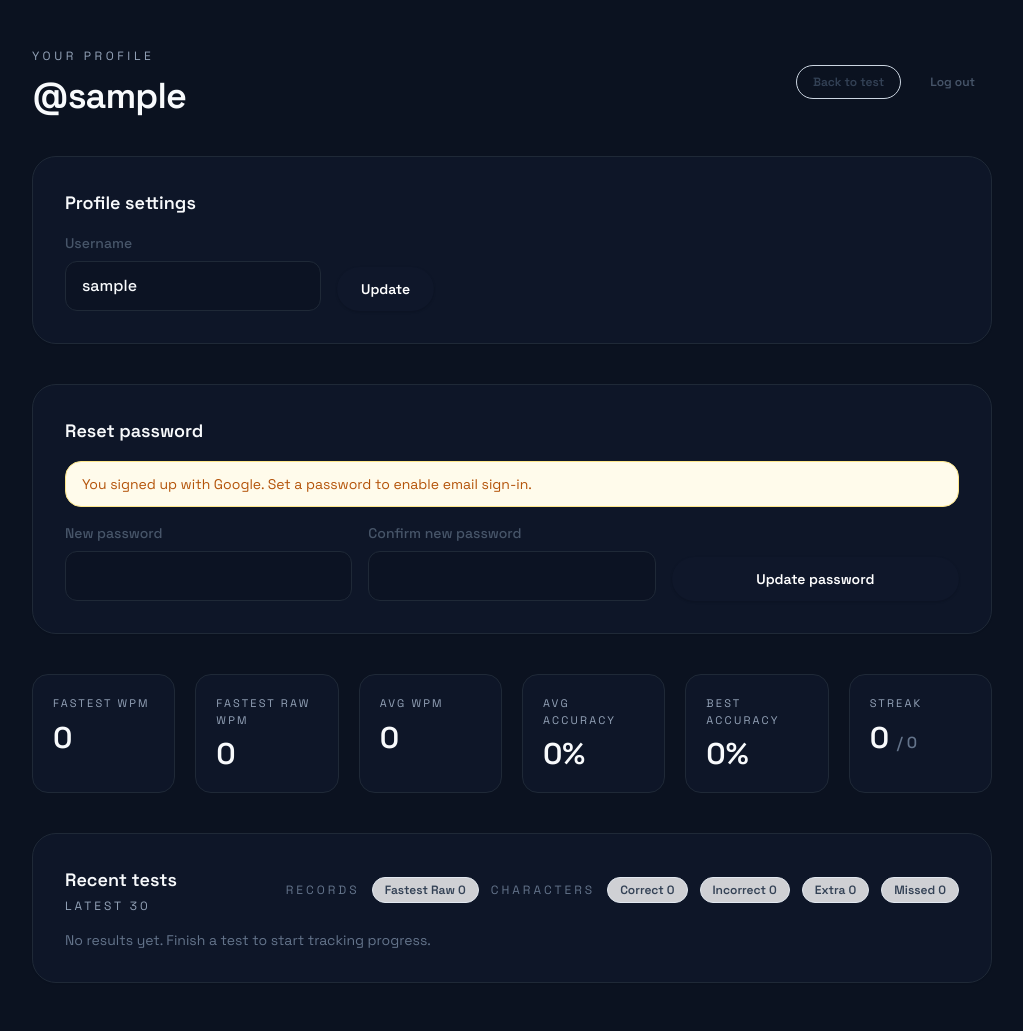
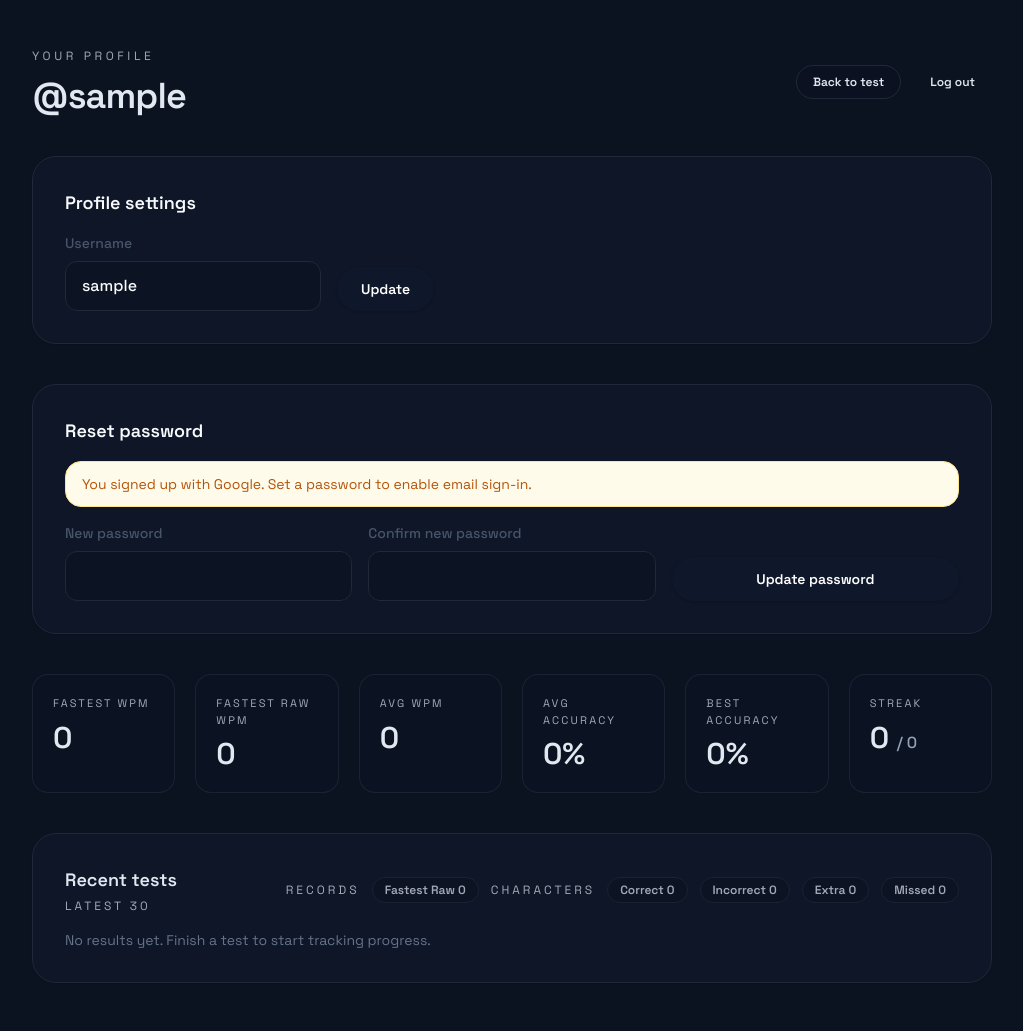
Before and after one commit to checo99dlg/Typing-Web, a Flask app: page /profile in a window 1280 px wide. Shown: the whole page, without its empty margins (128-1151 px from the left). Run offline with Flask 3, Linux system fonts and the light colour scheme; the visitor is signed in with stand-in values (Sample User, id 1); data comes from the database, SQL or seed files in the repository; data that the repository does not hold is empty; some libraries are stand-ins or nearby versions.

Commit message:
updated profile theme for honey and fixed buttons for consistency

```diff
--- a/templates/profile.html
+++ b/templates/profile.html
@@ -81,6 +81,34 @@
         border-color: var(--app-surface-border) !important;
         color: var(--app-text) !important;
       }
+      .profile-card {
+        background-color: color-mix(in srgb, var(--app-surface) 85%, #000) !important;
+        border-color: color-mix(in srgb, var(--app-surface-border) 80%, transparent) !important;
+      }
+      .profile-label {
+        color: var(--app-word) !important;
+        opacity: 0.7;
+      }
+      .profile-title,
+      .profile-value {
+        color: var(--app-word) !important;
+      }
+      .profile-sub {
+        color: var(--app-muted) !important;
+      }
+      .profile-btn {
+        background-color: color-mix(in srgb, var(--app-surface) 82%, #000) !important;
+        border-color: var(--app-surface-border) !important;
+        color: var(--app-word) !important;
+      }
+      .profile-btn-link {
+        color: var(--app-word) !important;
+      }
+      .profile-pill {
+        background-color: color-mix(in srgb, var(--app-surface) 80%, #000) !important;
+        border-color: var(--app-surface-border) !important;
+        color: var(--app-word) !important;
+      }
     </style>
     <script src="https://cdn.tailwindcss.com"></script>
   </head>
@@ -88,12 +116,12 @@
     <main class="mx-auto flex min-h-screen w-full max-w-5xl flex-col gap-10 px-8 py-12">
       <header class="flex flex-wrap items-center justify-between gap-4">
         <div>
-          <p class="text-xs uppercase tracking-[0.3em] text-slate-400 dark:text-slate-500">Your profile</p>
-          <h1 class="mt-3 text-4xl font-semibold tracking-tight">@{{ current_user.username or "set-username" }}</h1>
+          <p class="profile-label text-xs uppercase tracking-[0.3em] text-slate-400 dark:text-slate-500">Your profile</p>
+          <h1 class="profile-title mt-3 text-4xl font-semibold tracking-tight">@{{ current_user.username or "set-username" }}</h1>
         </div>
         <div class="flex items-center gap-3">
-          <a href="{{ url_for('index') }}" class="rounded-full border border-slate-300 px-4 py-2 text-xs font-semibold text-slate-700 hover:bg-slate-300 dark:border-slate-700 dark:text-slate-200 dark:hover:bg-slate-800">Back to test</a>
-          <a href="{{ url_for('logout') }}" class="rounded-full border border-transparent px-4 py-2 text-xs font-semibold text-slate-600 hover:text-slate-900 dark:text-slate-300 dark:hover:text-white">Log out</a>
+          <a href="{{ url_for('index') }}" class="profile-btn rounded-full border border-slate-300 px-4 py-2 text-xs font-semibold text-slate-700 hover:bg-slate-300 dark:border-slate-700 dark:text-slate-200 dark:hover:bg-slate-800">Back to test</a>
+          <a href="{{ url_for('logout') }}" class="profile-btn-link rounded-full border border-transparent px-4 py-2 text-xs font-semibold text-slate-600 hover:text-slate-900 dark:text-slate-300 dark:hover:text-white">Log out</a>
         </div>
       </header>
 
@@ -150,46 +178,46 @@
       </section>
 
       <section class="grid gap-5 md:grid-cols-6">
-        <div class="surface rounded-2xl border border-slate-200 bg-slate-100/90 p-5 dark:border-slate-800 dark:bg-slate-900">
-          <p class="text-[11px] uppercase tracking-[0.2em] text-slate-400 dark:text-slate-500">Fastest WPM</p>
-          <p class="mt-2 text-3xl font-semibold">{{ summary.fastest_wpm }}</p>
+        <div class="surface profile-card rounded-2xl border border-slate-200 bg-slate-100/90 p-5 dark:border-slate-800 dark:bg-slate-900">
+          <p class="profile-label text-[11px] uppercase tracking-[0.2em] text-slate-400 dark:text-slate-500">Fastest WPM</p>
+          <p class="profile-value mt-2 text-3xl font-semibold">{{ summary.fastest_wpm }}</p>
         </div>
-        <div class="surface rounded-2xl border border-slate-200 bg-slate-100/90 p-5 dark:border-slate-800 dark:bg-slate-900">
-          <p class="text-[11px] uppercase tracking-[0.2em] text-slate-400 dark:text-slate-500">Fastest Raw WPM</p>
-          <p class="mt-2 text-3xl font-semibold">{{ summary.fastest_raw_wpm }}</p>
+        <div class="surface profile-card rounded-2xl border border-slate-200 bg-slate-100/90 p-5 dark:border-slate-800 dark:bg-slate-900">
+          <p class="profile-label text-[11px] uppercase tracking-[0.2em] text-slate-400 dark:text-slate-500">Fastest Raw WPM</p>
+          <p class="profile-value mt-2 text-3xl font-semibold">{{ summary.fastest_raw_wpm }}</p>
         </div>
-        <div class="surface rounded-2xl border border-slate-200 bg-slate-100/90 p-5 dark:border-slate-800 dark:bg-slate-900">
-          <p class="text-[11px] uppercase tracking-[0.2em] text-slate-400 dark:text-slate-500">Avg WPM</p>
-          <p class="mt-2 text-3xl font-semibold">{{ summary.avg_wpm }}</p>
+        <div class="surface profile-card rounded-2xl border border-slate-200 bg-slate-100/90 p-5 dark:border-slate-800 dark:bg-slate-900">
+          <p class="profile-label text-[11px] uppercase tracking-[0.2em] text-slate-400 dark:text-slate-500">Avg WPM</p>
+          <p class="profile-value mt-2 text-3xl font-semibold">{{ summary.avg_wpm }}</p>
         </div>
-        <div class="surface rounded-2xl border border-slate-200 bg-slate-100/90 p-5 dark:border-slate-800 dark:bg-slate-900">
-          <p class="text-[11px] uppercase tracking-[0.2em] text-slate-400 dark:text-slate-500">Avg Accuracy</p>
-          <p class="mt-2 text-3xl font-semibold">{{ summary.avg_accuracy }}%</p>
+        <div class="surface profile-card rounded-2xl border border-slate-200 bg-slate-100/90 p-5 dark:border-slate-800 dark:bg-slate-900">
+          <p class="profile-label text-[11px] uppercase tracking-[0.2em] text-slate-400 dark:text-slate-500">Avg Accuracy</p>
+          <p class="profile-value mt-2 text-3xl font-semibold">{{ summary.avg_accuracy }}%</p>
         </div>
-        <div class="surface rounded-2xl border border-slate-200 bg-slate-100/90 p-5 dark:border-slate-800 dark:bg-slate-900">
-          <p class="text-[11px] uppercase tracking-[0.2em] text-slate-400 dark:text-slate-500">Best Accuracy</p>
-          <p class="mt-2 text-3xl font-semibold">{{ summary.best_accuracy }}%</p>
+        <div class="surface profile-card rounded-2xl border border-slate-200 bg-slate-100/90 p-5 dark:border-slate-800 dark:bg-slate-900">
+          <p class="profile-label text-[11px] uppercase tracking-[0.2em] text-slate-400 dark:text-slate-500">Best Accuracy</p>
+          <p class="profile-value mt-2 text-3xl font-semibold">{{ summary.best_accuracy }}%</p>
         </div>
-        <div class="surface rounded-2xl border border-slate-200 bg-slate-100/90 p-5 dark:border-slate-800 dark:bg-slate-900">
-          <p class="text-[11px] uppercase tracking-[0.2em] text-slate-400 dark:text-slate-500">Streak</p>
-          <p class="mt-2 text-3xl font-semibold">{{ summary.current_streak }} <span class="text-base font-medium text-slate-500">/ {{ summary.longest_streak }}</span></p>
+        <div class="surface profile-card rounded-2xl border border-slate-200 bg-slate-100/90 p-5 dark:border-slate-800 dark:bg-slate-900">
+          <p class="profile-label text-[11px] uppercase tracking-[0.2em] text-slate-400 dark:text-slate-500">Streak</p>
+          <p class="profile-value mt-2 text-3xl font-semibold">{{ summary.current_streak }} <span class="profile-sub text-base font-medium text-slate-500">/ {{ summary.longest_streak }}</span></p>
         </div>
       </section>
 
       <section class="surface rounded-3xl border border-slate-200 bg-slate-100/90 p-8 shadow-sm dark:border-slate-800 dark:bg-slate-900">
         <div class="flex flex-wrap items-center justify-between gap-3">
           <div>
-            <h2 class="text-lg font-semibold">Recent tests</h2>
-            <p class="mt-1 text-xs uppercase tracking-[0.25em] text-slate-400 dark:text-slate-500">Latest 30</p>
+            <h2 class="profile-title text-lg font-semibold">Recent tests</h2>
+            <p class="profile-label mt-1 text-xs uppercase tracking-[0.25em] text-slate-400 dark:text-slate-500">Latest 30</p>
           </div>
-          <div class="flex flex-wrap items-center gap-3 text-xs text-slate-500 dark:text-slate-400">
+          <div class="flex flex-wrap items-center gap-3 text-xs profile-label">
             <span class="uppercase tracking-[0.25em]">Records</span>
-            <span class="rounded-full border border-slate-200 bg-white/80 px-3 py-1 font-semibold text-slate-700 dark:border-slate-700 dark:bg-slate-900/70 dark:text-slate-200">Fastest Raw {{ summary.fastest_raw_wpm }}</span>
+            <span class="profile-pill rounded-full border border-slate-200 bg-white/80 px-3 py-1 font-semibold text-slate-700 dark:border-slate-700 dark:bg-slate-900/70 dark:text-slate-200">Fastest Raw {{ summary.fastest_raw_wpm }}</span>
             <span class="uppercase tracking-[0.25em]">Characters</span>
-            <span class="rounded-full border border-slate-200 bg-white/80 px-3 py-1 font-semibold text-slate-700 dark:border-slate-700 dark:bg-slate-900/70 dark:text-slate-200">Correct {{ summary.correct_chars }}</span>
-            <span class="rounded-full border border-slate-200 bg-white/80 px-3 py-1 font-semibold text-slate-700 dark:border-slate-700 dark:bg-slate-900/70 dark:text-slate-200">Incorrect {{ summary.incorrect_chars }}</span>
-            <span class="rounded-full border border-slate-200 bg-white/80 px-3 py-1 font-semibold text-slate-700 dark:border-slate-700 dark:bg-slate-900/70 dark:text-slate-200">Extra {{ summary.extra_chars }}</span>
-            <span class="rounded-full border border-slate-200 bg-white/80 px-3 py-1 font-semibold text-slate-700 dark:border-slate-700 dark:bg-slate-900/70 dark:text-slate-200">Missed {{ summary.missed_chars }}</span>
+            <span class="profile-pill rounded-full border border-slate-200 bg-white/80 px-3 py-1 font-semibold text-slate-700 dark:border-slate-700 dark:bg-slate-900/70 dark:text-slate-200">Correct {{ summary.correct_chars }}</span>
+            <span class="profile-pill rounded-full border border-slate-200 bg-white/80 px-3 py-1 font-semibold text-slate-700 dark:border-slate-700 dark:bg-slate-900/70 dark:text-slate-200">Incorrect {{ summary.incorrect_chars }}</span>
+            <span class="profile-pill rounded-full border border-slate-200 bg-white/80 px-3 py-1 font-semibold text-slate-700 dark:border-slate-700 dark:bg-slate-900/70 dark:text-slate-200">Extra {{ summary.extra_chars }}</span>
+            <span class="profile-pill rounded-full border border-slate-200 bg-white/80 px-3 py-1 font-semibold text-slate-700 dark:border-slate-700 dark:bg-slate-900/70 dark:text-slate-200">Missed {{ summary.missed_chars }}</span>
           </div>
         </div>
         {% if results %}
```
